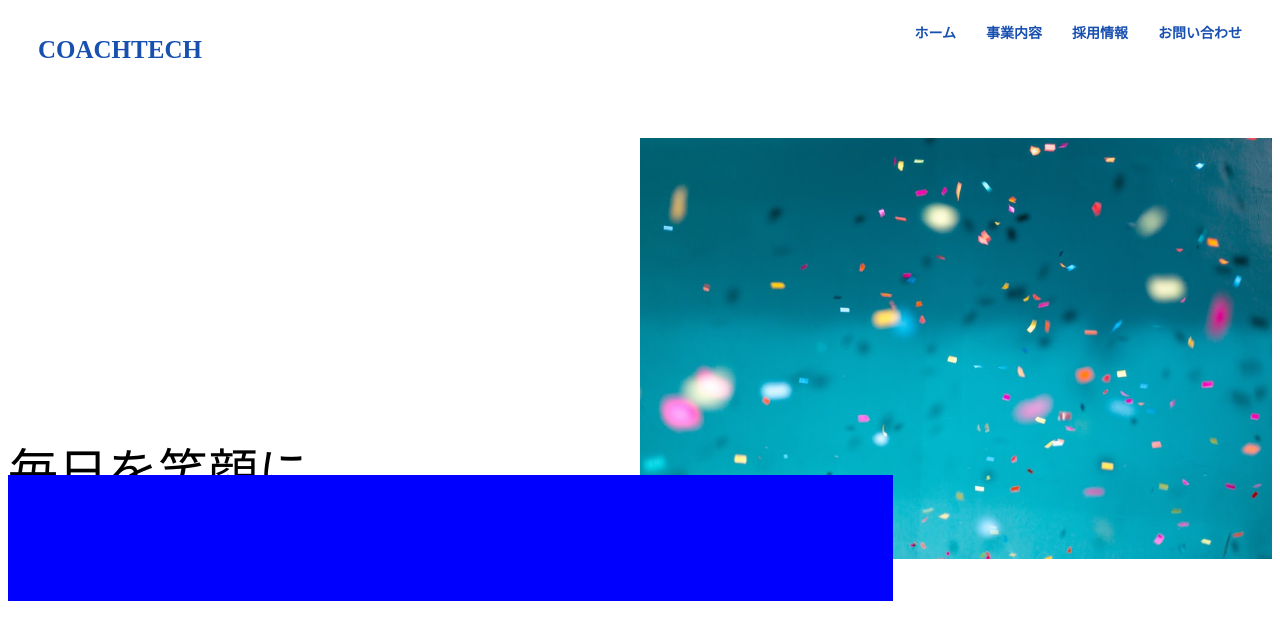
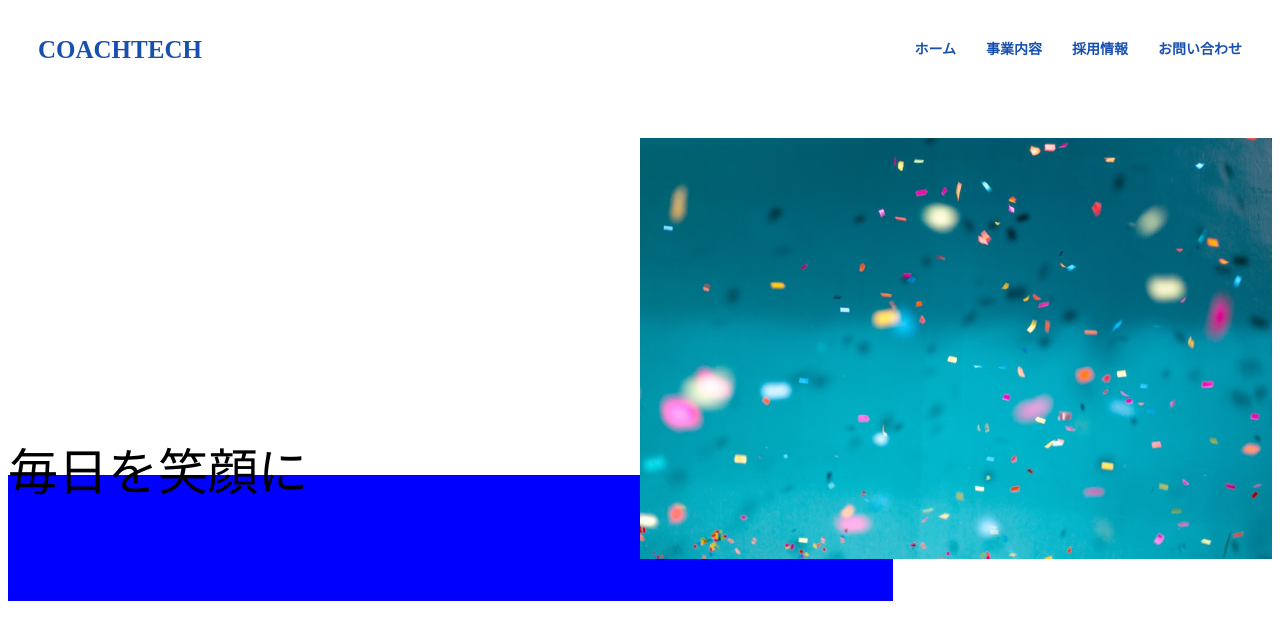
Before and after one commit to sanagitoytry/20230401css-test, a plain HTML site: page index.html in a window 1280 px wide. Drawn offline with Linux system fonts and the light colour scheme.

Commit message:
練習２

```diff
--- a/css/style.css
+++ b/css/style.css
@@ -2,6 +2,7 @@
     display: flex;
     justify-content: space-between;
     font-weight: bold;
+    align-items: center;
 
 }
 
@@ -11,6 +12,7 @@
     text-decoration: none;
     color: rgb(24, 80, 176);
     margin-left: 30px;
+
 }
 
 .main-nav {
@@ -18,6 +20,7 @@
     font-size: 14px;
     list-style: none;
     margin-right: 30px;
+
 }
 
 .main-nav a {
@@ -32,9 +35,11 @@
 }
 
 .right-image {
+    position: relative;
     margin: 50px 0 0 auto;
     display: block;
     width: 50%;
+    z-index: 100;
 }
 
 .massege {
@@ -42,6 +47,7 @@
     top: 60%;
     font-size: 50px;
     font-weight: 200;
+    z-index: 30;
 }
 
 .left-image {
@@ -50,10 +56,5 @@
     width: 70%;
     height: 30%;
     top: 80%;
+    z-index: 10;
 }
-
-.right-image {
-    margin: 50px 0 0 auto;
-    display: block;
-    width: 50%;
-}
```
